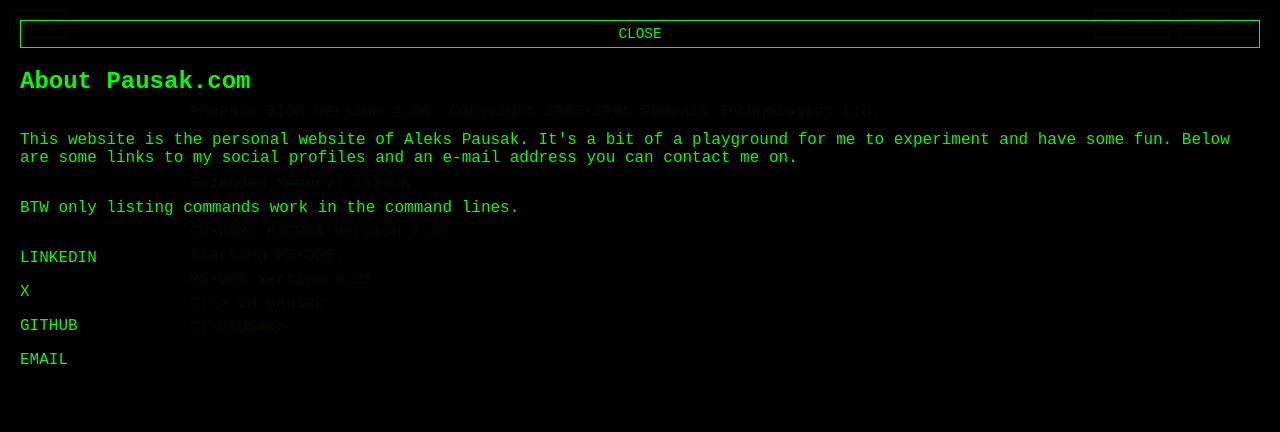
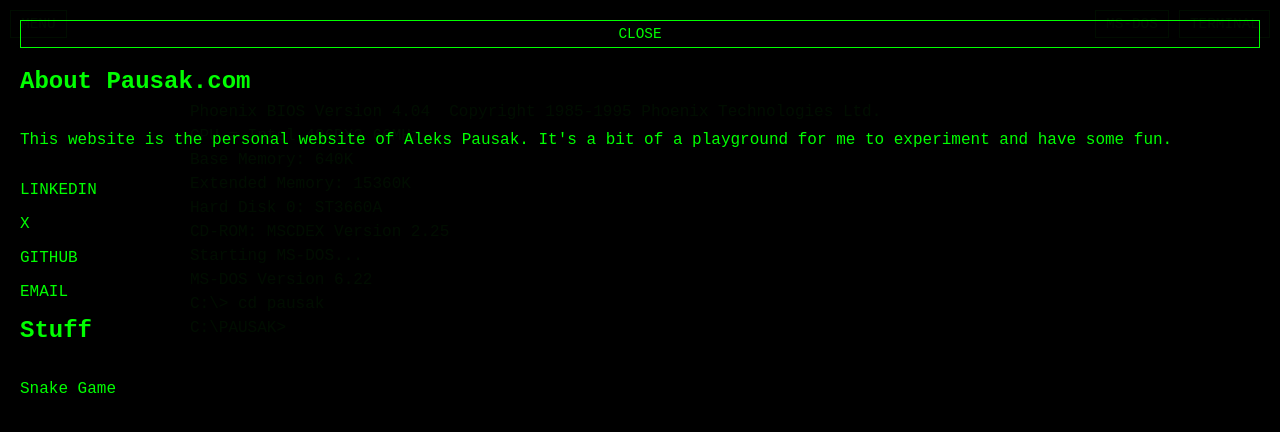
Before and after one commit to pausak/pausak.com, a website: page index.html in a window 1280 px wide. Both pictures are taken after a click on the button "MENU". Drawn offline with Linux system fonts and the light colour scheme.

Commit message:
Content tweaks

```diff
--- a/index.html
+++ b/index.html
@@ -147,13 +147,16 @@
     <div class="overlay" id="overlay">
         <button class="close-btn" onclick="toggleOverlay()">CLOSE</button>
         <h2>About Pausak.com</h2>
-        <p>This website is the personal website of Aleks Pausak. It's a bit of a playground for me to experiment and have some fun. Below are some links to my social profiles and an e-mail address you can contact me on.</p>
-        <p>BTW only listing commands work in the command lines.</p>
+        <p>This website is the personal website of Aleks Pausak. It's a bit of a playground for me to experiment and have some fun.</p>
         <div>
             <p><a href="https://www.linkedin.com/in/apausak/">LINKEDIN</a></p>
             <p><a href="https://x.com/apausak">X</a></p>
             <p><a href="https://github.com/pausak">GITHUB</a></p>
             <p><a href="mailto=mailto%3Aglass.trekker602%40passmail.net%3Fsubject%3DEmail%2Bfrom%2BPausak.com">EMAIL</a></p>
+        </div>
+        <h2>Stuff</h2>
+        <div>
+            <p><a href="https://snake.pausak.com">Snake Game</a></p>
         </div>
     </div>
 
```
